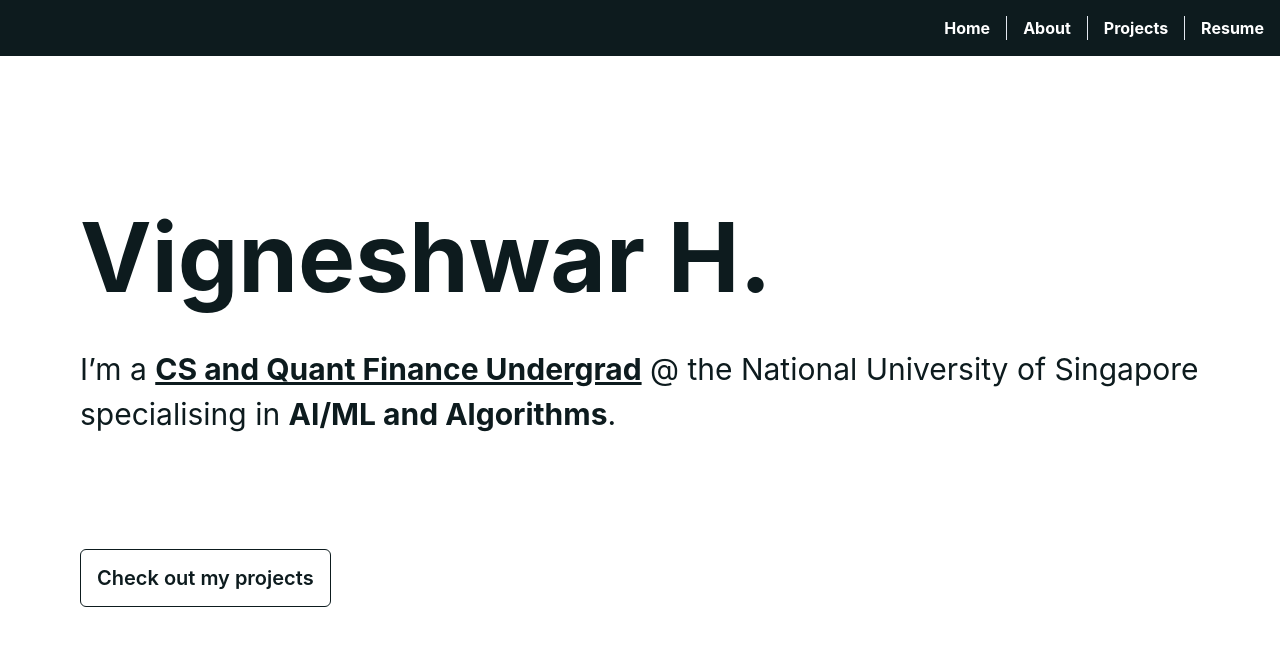
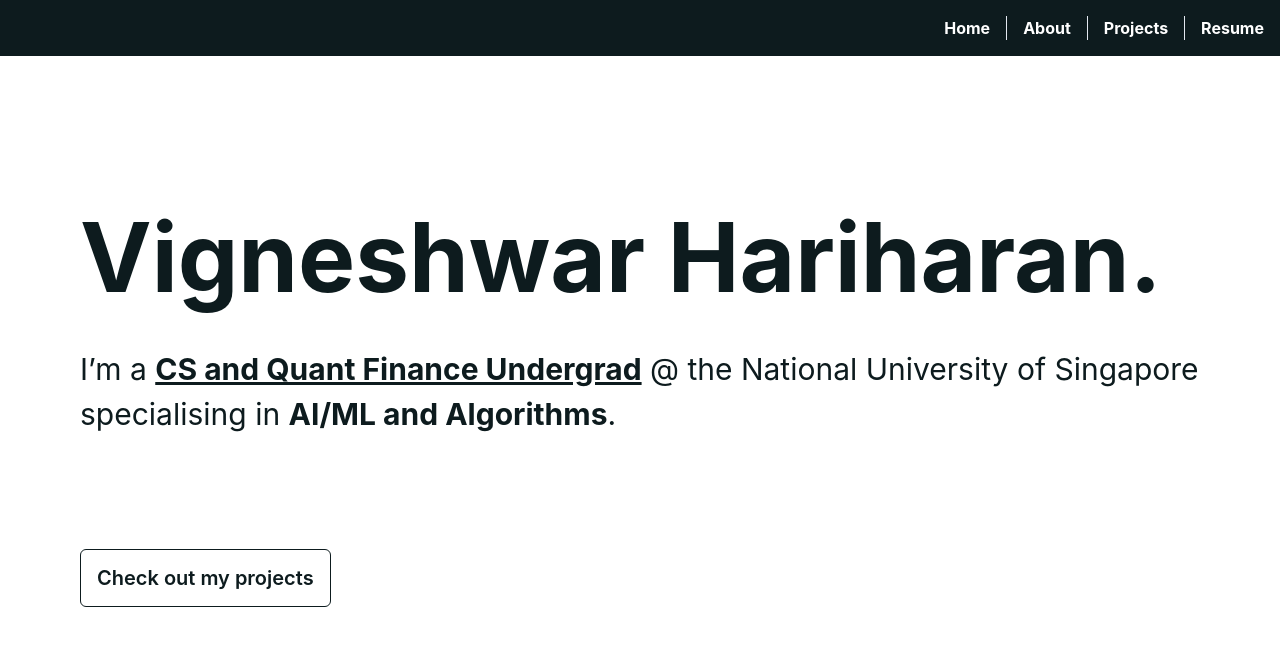
Before and after one commit to vigonometry/my-portfolio, a Next.js app: page / in a window 1280 px wide. Shown: the top 646 px of the page. Built offline with nearby package versions, Linux system fonts and the light colour scheme.

Commit message:
Update index.tsx

```diff
--- a/pages/index.tsx
+++ b/pages/index.tsx
@@ -27,7 +27,7 @@ export default function Home() {
             fontSize={{ lg: "8xl", base: "5xl" }}
             textAlign={{ lg: "left", base: "center" }}
           >
-            Vigneshwar H.
+            Vigneshwar Hariharan.
           </Heading>
           <Text
             textColor={colorMode == "light" ? "#0D1B1E" : "#FFFFFF"}
```
